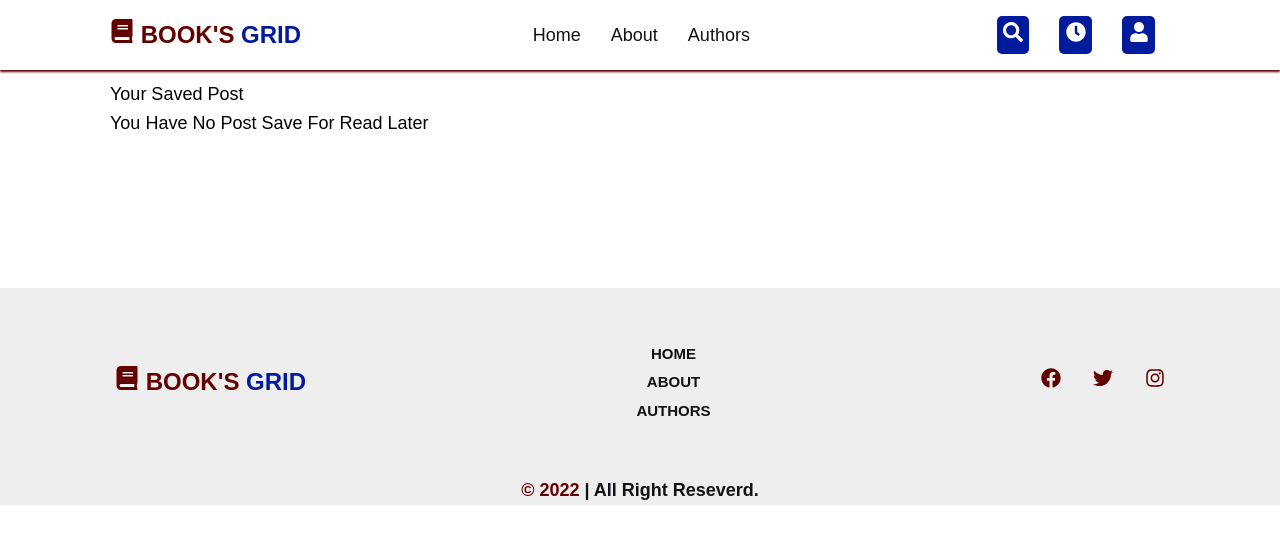
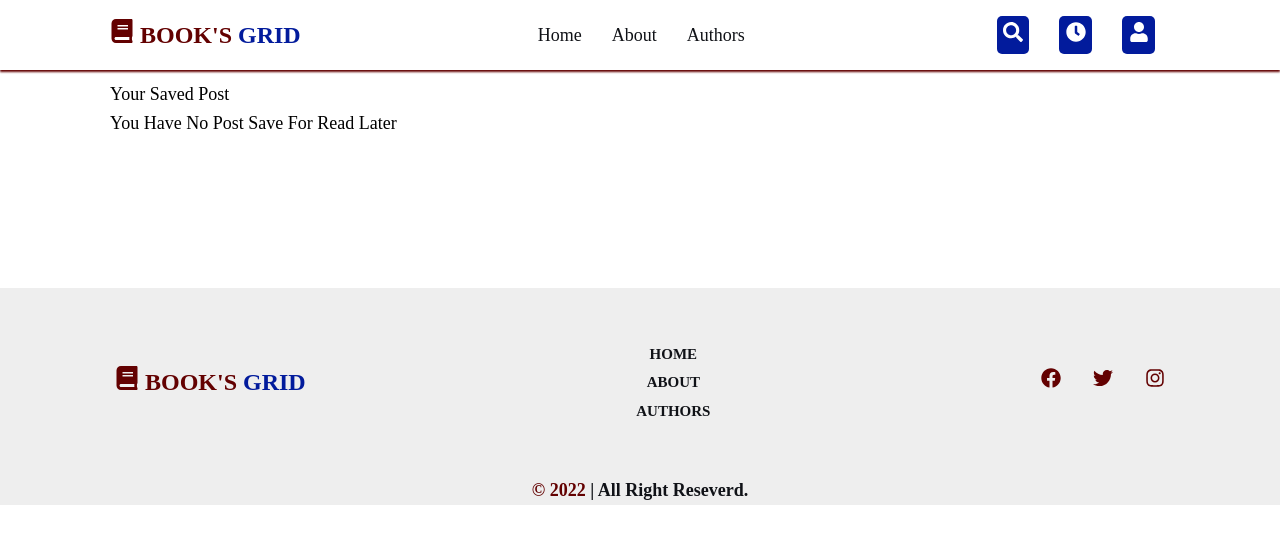
Before and after one commit to Benedict-Anthony/Booksgrids, a React (Create React App) app: page /read-later in a window 1280 px wide. Shown: the top 544 px of the page. Built offline with nearby package versions, Linux system fonts and the light colour scheme.

Commit message:
second commit and detail page bug fixed

```diff
--- a/src/components/Post.jsx
+++ b/src/components/Post.jsx
@@ -26,12 +26,11 @@
 
 
 export const AuthorPosts = ({ post }) => {
-    const imgUrl = 'http://127.0.0.1:8000'
 
     return (
         <MorePost>
             <div>
-                <img src={imgUrl + post.image} alt="" />
+                <img src={post.image} alt="" />
             </div>
             <Link to={"/detail/" + post.slug}> <p>{post.title}</p> </Link>
         </MorePost>
--- a/src/components/UI/Global.styled.js
+++ b/src/components/UI/Global.styled.js
@@ -2,7 +2,7 @@
 
 
 const GlobalStyle = createGlobalStyle`
-
+@import url('https://fonts.googleapis.com/css2?family=Martel:wght@300;400;700&display=swap');
     *{
         padding:0;
         margin:0;
@@ -24,7 +24,7 @@
     body{
         width:100%;
         background-color:#fff;
-        font-family: Arial, Helvetica, sans-serif;
+        font-family: 'Martel', serif;
     }
 
     img{
```
